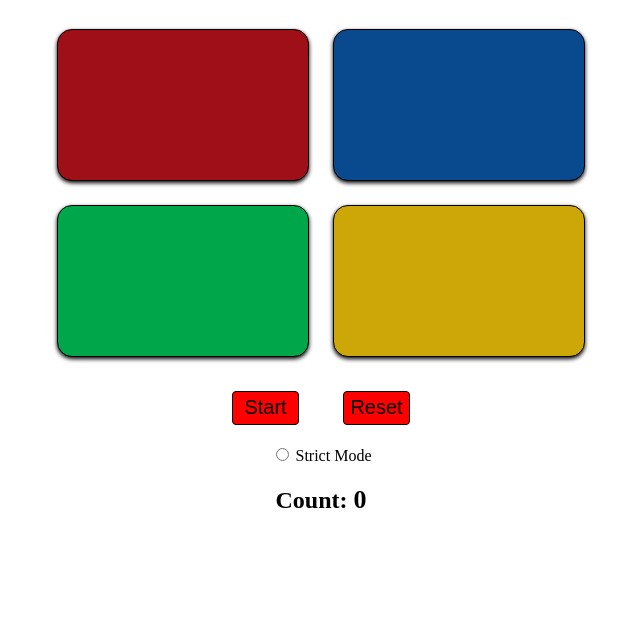
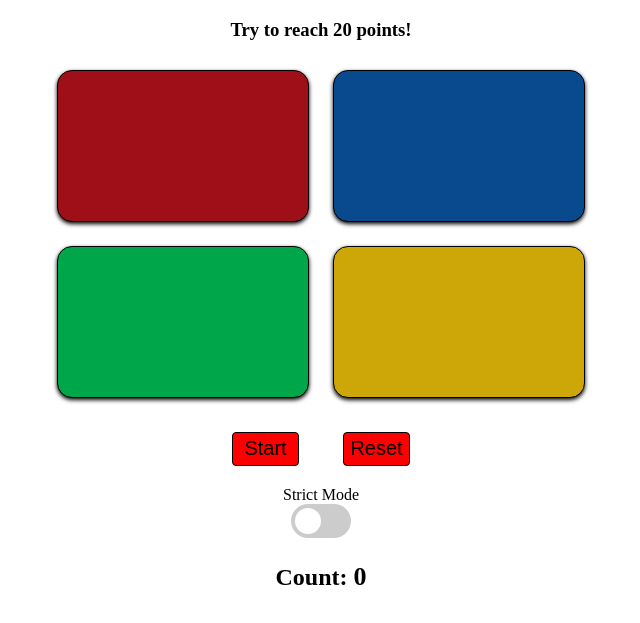
Before and after one commit to Aethling/Simon, a plain HTML site: page simon.html in a window 1280 px wide. Shown: the part 61-684 px from the top of the page, without its empty margins (319-959 px from the left). Drawn offline with nearby package versions, Linux system fonts and the light colour scheme.

Commit message:
Added strict mode button

```diff
--- a/simon.css
+++ b/simon.css
@@ -56,6 +56,61 @@ body {
 .counter{
 	font-size: 26px;
 }
-.win {
-	color: red;
+/* The switch - the box around the slider */
+.switch {
+  position: relative;
+  display: inline-block;
+  width: 60px;
+  height: 34px;
 }
+
+/* Hide default HTML checkbox */
+.switch input {display:none;}
+
+/* The slider */
+.slider {
+  position: absolute;
+  cursor: pointer;
+  top: 0;
+  left: 0;
+  right: 0;
+  bottom: 0;
+  background-color: #ccc;
+  -webkit-transition: .4s;
+  transition: .4s;
+}
+
+.slider:before {
+  position: absolute;
+  content: "";
+  height: 26px;
+  width: 26px;
+  left: 4px;
+  bottom: 4px;
+  background-color: white;
+  -webkit-transition: .4s;
+  transition: .4s;
+}
+
+input:checked + .slider {
+  background-color: #2196F3;
+}
+
+input:focus + .slider {
+  box-shadow: 0 0 1px #2196F3;
+}
+
+input:checked + .slider:before {
+  -webkit-transform: translateX(26px);
+  -ms-transform: translateX(26px);
+  transform: translateX(26px);
+}
+
+/* Rounded sliders */
+.slider.round {
+  border-radius: 34px;
+}
+
+.slider.round:before {
+  border-radius: 50%;
+}
--- a/simon.html
+++ b/simon.html
@@ -8,6 +8,7 @@
   </head>
   <body>
     <h1>Simon</h1>
+    <h3>Try to reach 20 points!</h3>
     <div class="container">
       <div class="row">
         <div class="red square" type="button" value="red"></div>
@@ -21,10 +22,11 @@
   <div class="control">
     <button class="start">Start</button>
     <button class="reset">Reset</button>
-     <div class="custom-control custom-radio">
-        <input type="radio" id="customRadio1" name="customRadio" class="custom-control-input">
-        <label class="custom-control-label" for="customRadio1">Strict Mode</label>
-      </div>
+    <div class="strict">Strict Mode</div>
+      <label class="switch">
+        <input type="checkbox" id="myCheck" onclick="strictMode()">
+        <span class="slider round"></span>
+      </label>
     <h2>Count: <span class="counter">0</span></h2>
   </div>
 
--- a/simon.js
+++ b/simon.js
@@ -5,7 +5,7 @@ $(document).ready(function(){
 	});
 	$(".start").on("click", function(){
 		reset();
-		setTimeout(function(){simonTurn()}, 500);
+		setTimeout(function(){simonTurn()}, 300);
 	});
 	$(".reset").on("click", function(){
 		reset();
@@ -49,9 +49,7 @@ $(document).ready(function(){
 					simonTurn()}, 1000);
 				}
 			} else {
-				setTimeout(function(){
-					alert("Sorry, you have failed")}, 500);
-					reset();
+				youFail();
 			}
 		}
 	}//end userTurn
@@ -62,11 +60,17 @@ $(document).ready(function(){
 		$(".control").append('<h1 id="win">You Win!!</h1>')
 			.append('<h4>Press start to play again</4>');
 	}
+	function youFail(){
+		setTimeout(function(){
+			$(".control").append('<h1 id="fail">You have failed</h1>')
+				.append('<h4>Press start to play again</4>')}, 500);
+	}
 	function reset(){
 		simonArr.length = 0;
 		playerArr.length = 0;
 		count = 0;
-		$('#win').remove();
+		displayScore();
+		$('#win, #fail').remove();
 		$('h4').remove();
 	}
 
```
